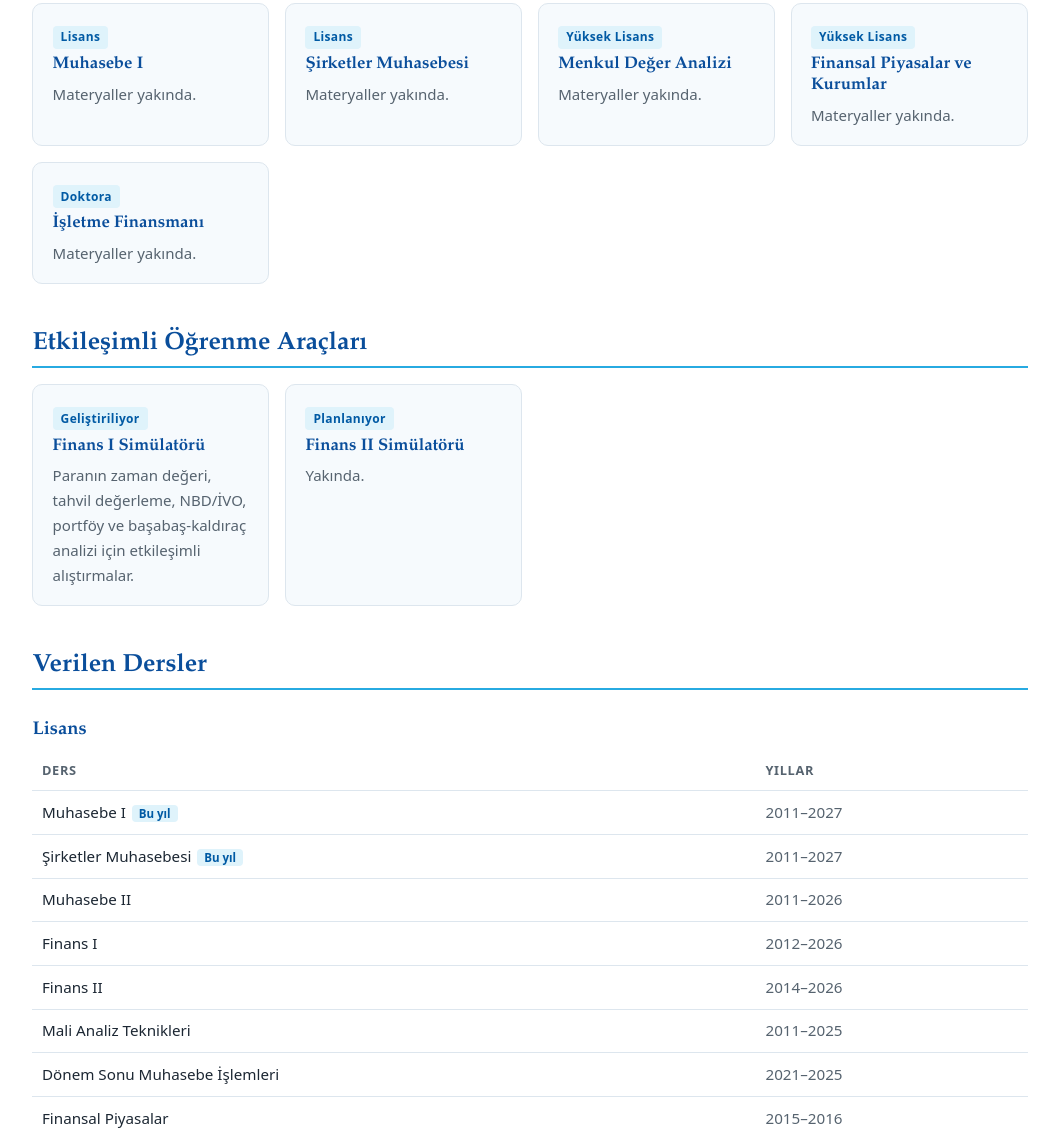
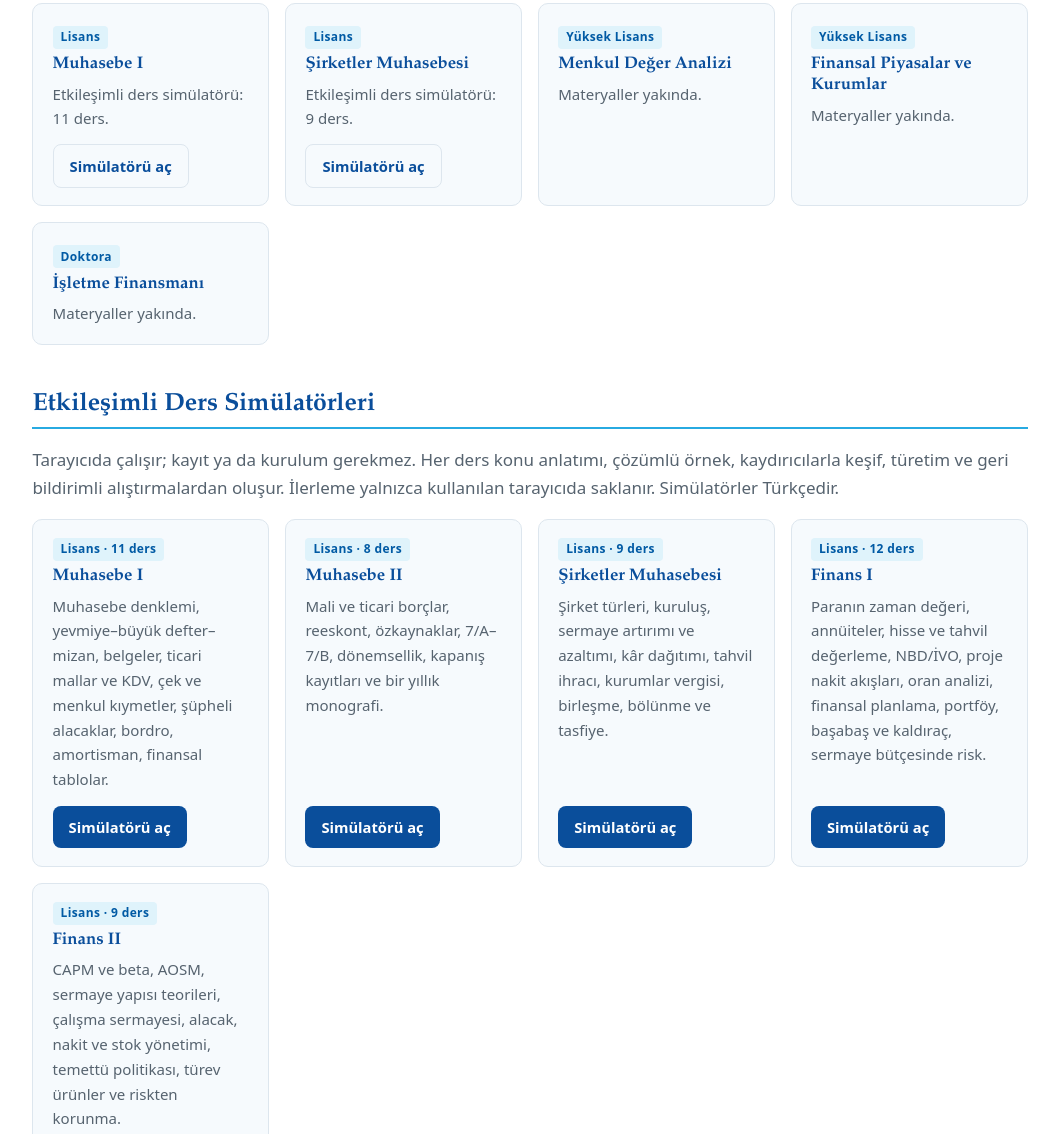
Before and after one commit to mmtcaliskan/mmtcaliskan.github.io, a plain HTML site: page dersler.html in a window 1280 px wide. Shown: the part 430-1564 px from the top of the page, without its empty margins (110-1169 px from the left). Drawn offline with Linux system fonts and the light colour scheme.

Commit message:
Add files via upload

```diff
--- a/dersler.html
+++ b/dersler.html
@@ -4,7 +4,7 @@
 <meta charset="utf-8">
 <meta name="viewport" content="width=device-width, initial-scale=1">
 <title data-tr="Dersler · M. M. Tuncer Çalışkan" data-en="Teaching · M. M. Tuncer Çalışkan">Dersler · M. M. Tuncer Çalışkan</title>
-<meta name="description" content="Lisans, yüksek lisans ve doktora dersleri; ders materyalleri ve finans simülatörleri.">
+<meta name="description" content="Lisans, yüksek lisans ve doktora dersleri; muhasebe ve finans dersleri için etkileşimli simülatörler.">
 <link rel="icon" href="assets/img/favicon.svg" type="image/svg+xml">
 <link rel="stylesheet" href="assets/css/style.css">
 </head>
@@ -39,10 +39,12 @@
   <div class="grid">
     <div class="card"><span class="tag"><span data-l="tr">Lisans</span><span data-l="en">Undergraduate</span></span>
       <h3><span data-l="tr">Muhasebe I</span><span data-l="en">Accounting I</span></h3>
-      <p><span data-l="tr">Materyaller yakında.</span><span data-l="en">Materials coming soon.</span></p></div>
+      <p><span data-l="tr">Etkileşimli ders simülatörü: 11 ders.</span><span data-l="en">Interactive course simulator: 11 lessons.</span></p>
+      <a class="btn ghost" href="dersler/simulatorler/muhasebe1.html"><span data-l="tr">Simülatörü aç</span><span data-l="en">Open simulator</span></a></div>
     <div class="card"><span class="tag"><span data-l="tr">Lisans</span><span data-l="en">Undergraduate</span></span>
       <h3><span data-l="tr">Şirketler Muhasebesi</span><span data-l="en">Corporate Accounting</span></h3>
-      <p><span data-l="tr">Materyaller yakında.</span><span data-l="en">Materials coming soon.</span></p></div>
+      <p><span data-l="tr">Etkileşimli ders simülatörü: 9 ders.</span><span data-l="en">Interactive course simulator: 9 lessons.</span></p>
+      <a class="btn ghost" href="dersler/simulatorler/sirketler-muhasebesi.html"><span data-l="tr">Simülatörü aç</span><span data-l="en">Open simulator</span></a></div>
     <div class="card"><span class="tag"><span data-l="tr">Yüksek Lisans</span><span data-l="en">Master's</span></span>
       <h3><span data-l="tr">Menkul Değer Analizi</span><span data-l="en">Security Analysis</span></h3>
       <p><span data-l="tr">Materyaller yakında.</span><span data-l="en">Materials coming soon.</span></p></div>
@@ -54,14 +56,29 @@
       <p><span data-l="tr">Materyaller yakında.</span><span data-l="en">Materials coming soon.</span></p></div>
   </div>
 
-  <h2><span data-l="tr">Etkileşimli Öğrenme Araçları</span><span data-l="en">Interactive Learning Tools</span></h2>
-  <div class="grid">
-    <div class="card"><span class="tag"><span data-l="tr">Geliştiriliyor</span><span data-l="en">In development</span></span>
-      <h3><span data-l="tr">Finans I Simülatörü</span><span data-l="en">Finance I Simulator</span></h3>
-      <p><span data-l="tr">Paranın zaman değeri, tahvil değerleme, NBD/İVO, portföy ve başabaş-kaldıraç analizi için etkileşimli alıştırmalar.</span><span data-l="en">Interactive exercises on time value of money, bond valuation, NPV/IRR, portfolio and break-even/leverage analysis.</span></p></div>
-    <div class="card"><span class="tag"><span data-l="tr">Planlanıyor</span><span data-l="en">Planned</span></span>
-      <h3><span data-l="tr">Finans II Simülatörü</span><span data-l="en">Finance II Simulator</span></h3>
-      <p><span data-l="tr">Yakında.</span><span data-l="en">Coming soon.</span></p></div>
+  <h2 id="simulatorler"><span data-l="tr">Etkileşimli Ders Simülatörleri</span><span data-l="en">Interactive Course Simulators</span></h2>
+  <p class="muted"><span data-l="tr">Tarayıcıda çalışır; kayıt ya da kurulum gerekmez. Her ders konu anlatımı, çözümlü örnek, kaydırıcılarla keşif, türetim ve geri bildirimli alıştırmalardan oluşur. İlerleme yalnızca kullanılan tarayıcıda saklanır. Simülatörler Türkçedir.</span><span data-l="en">Runs in the browser; no sign-up or installation. Each lesson combines a short text, a worked example, slider-based explorations, a derivation and exercises with feedback. Progress is stored only in your browser. The simulators are in Turkish.</span></p>
+  <div class="grid sims">
+    <div class="card"><span class="tag"><span data-l="tr">Lisans · 11 ders</span><span data-l="en">Undergraduate · 11 lessons</span></span>
+      <h3><span data-l="tr">Muhasebe I</span><span data-l="en">Accounting I</span></h3>
+      <p><span data-l="tr">Muhasebe denklemi, yevmiye–büyük defter–mizan, belgeler, ticari mallar ve KDV, çek ve menkul kıymetler, şüpheli alacaklar, bordro, amortisman, finansal tablolar.</span><span data-l="en">Accounting equation, journal–ledger–trial balance, documents, inventory and VAT, cheques and securities, doubtful receivables, payroll, depreciation, financial statements.</span></p>
+      <a class="btn" href="dersler/simulatorler/muhasebe1.html"><span data-l="tr">Simülatörü aç</span><span data-l="en">Open simulator</span></a></div>
+    <div class="card"><span class="tag"><span data-l="tr">Lisans · 8 ders</span><span data-l="en">Undergraduate · 8 lessons</span></span>
+      <h3><span data-l="tr">Muhasebe II</span><span data-l="en">Accounting II</span></h3>
+      <p><span data-l="tr">Mali ve ticari borçlar, reeskont, özkaynaklar, 7/A–7/B, dönemsellik, kapanış kayıtları ve bir yıllık monografi.</span><span data-l="en">Financial and trade liabilities, discounting of notes, equity, cost accounts (7/A–7/B), accruals and deferrals, closing entries and a full-year case.</span></p>
+      <a class="btn" href="dersler/simulatorler/muhasebe2.html"><span data-l="tr">Simülatörü aç</span><span data-l="en">Open simulator</span></a></div>
+    <div class="card"><span class="tag"><span data-l="tr">Lisans · 9 ders</span><span data-l="en">Undergraduate · 9 lessons</span></span>
+      <h3><span data-l="tr">Şirketler Muhasebesi</span><span data-l="en">Corporate Accounting</span></h3>
+      <p><span data-l="tr">Şirket türleri, kuruluş, sermaye artırımı ve azaltımı, kâr dağıtımı, tahvil ihracı, kurumlar vergisi, birleşme, bölünme ve tasfiye.</span><span data-l="en">Company types, formation, capital increases and reductions, profit distribution, bond issues, corporate tax, mergers, demergers and liquidation.</span></p>
+      <a class="btn" href="dersler/simulatorler/sirketler-muhasebesi.html"><span data-l="tr">Simülatörü aç</span><span data-l="en">Open simulator</span></a></div>
+    <div class="card"><span class="tag"><span data-l="tr">Lisans · 12 ders</span><span data-l="en">Undergraduate · 12 lessons</span></span>
+      <h3><span data-l="tr">Finans I</span><span data-l="en">Finance I</span></h3>
+      <p><span data-l="tr">Paranın zaman değeri, annüiteler, hisse ve tahvil değerleme, NBD/İVO, proje nakit akışları, oran analizi, finansal planlama, portföy, başabaş ve kaldıraç, sermaye bütçesinde risk.</span><span data-l="en">Time value of money, annuities, stock and bond valuation, NPV/IRR, project cash flows, ratio analysis, financial planning, portfolios, break-even and leverage, risk in capital budgeting.</span></p>
+      <a class="btn" href="dersler/simulatorler/finans1.html"><span data-l="tr">Simülatörü aç</span><span data-l="en">Open simulator</span></a></div>
+    <div class="card"><span class="tag"><span data-l="tr">Lisans · 9 ders</span><span data-l="en">Undergraduate · 9 lessons</span></span>
+      <h3><span data-l="tr">Finans II</span><span data-l="en">Finance II</span></h3>
+      <p><span data-l="tr">CAPM ve beta, AOSM, sermaye yapısı teorileri, çalışma sermayesi, alacak, nakit ve stok yönetimi, temettü politikası, türev ürünler ve riskten korunma.</span><span data-l="en">CAPM and beta, WACC, capital structure theories, working capital, receivables, cash and inventory management, dividend policy, derivatives and hedging.</span></p>
+      <a class="btn" href="dersler/simulatorler/finans2.html"><span data-l="tr">Simülatörü aç</span><span data-l="en">Open simulator</span></a></div>
   </div>
 
   <h2><span data-l="tr">Verilen Dersler</span><span data-l="en">Courses Taught</span></h2>
```
